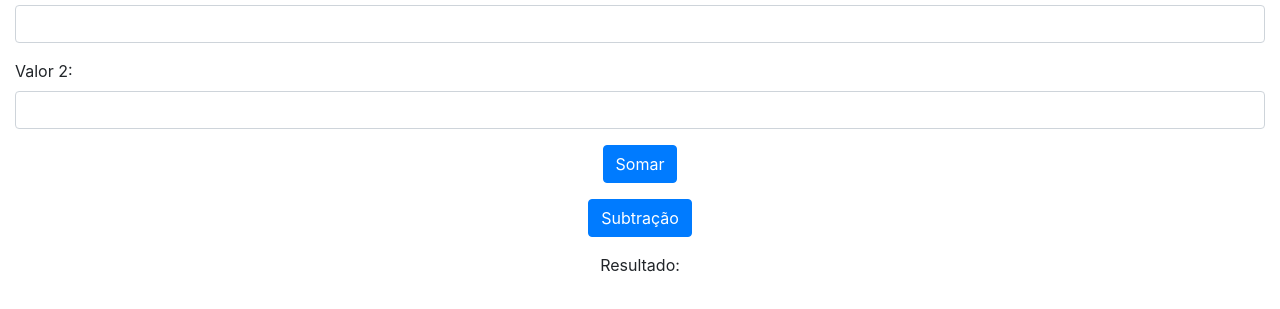
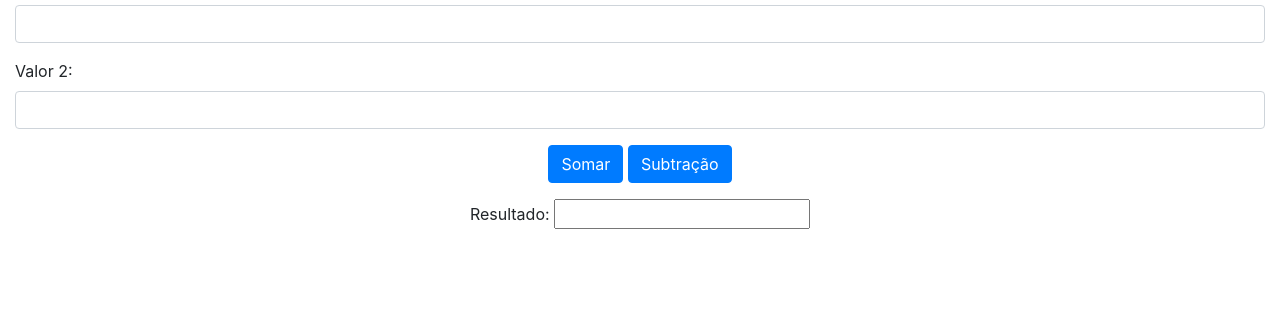
Before and after one commit to Btampolski/CalculadoraAugusto, a website: page www/index.html in a window 1280 px wide. Shown: the part 115-424 px from the top of the page. Drawn offline with Linux system fonts and the light colour scheme.

Commit message:
Adicionei input para mostrar o resultado

```diff
--- a/www/index.html
+++ b/www/index.html
@@ -23,6 +23,7 @@
           </div>
    </div>
 </div>
+
 <div>
    <div class="col-12">
           <div class="form-group">
@@ -31,6 +32,7 @@
           </div>
    </div>
 </div>
+
 <div class="col-12">
       <div class="form-group">
           <label for="num2">Valor 2:</label>
@@ -40,28 +42,25 @@
 
 <div>
     <center>
-<div class="row">
+<div class="conteiner">
+  <div class="row">
       <div class="col-12">
           <div class="form-group">
 
               <button type="button" class="btn btn-primary" onclick="soma()">Somar</button>
-          </div>
-      </div>
- </div>
- <div class="row">
-      <div class="col-12">
-          <div class="form-group">
-
               <button type="button" class="btn btn-primary" onclick="subtracao()">Subtração</button>
           </div>
       </div>
- </div>
+  </div>
 </div>
+
 <div class="d-flex justify-content-center">
     <div class="col-xs-16">
         <div class="form-group">
 
            <label id="res">Resultado:</label>
+           <input  id="res" readonly >
+
         </div>
     </div>
 </div>
```
